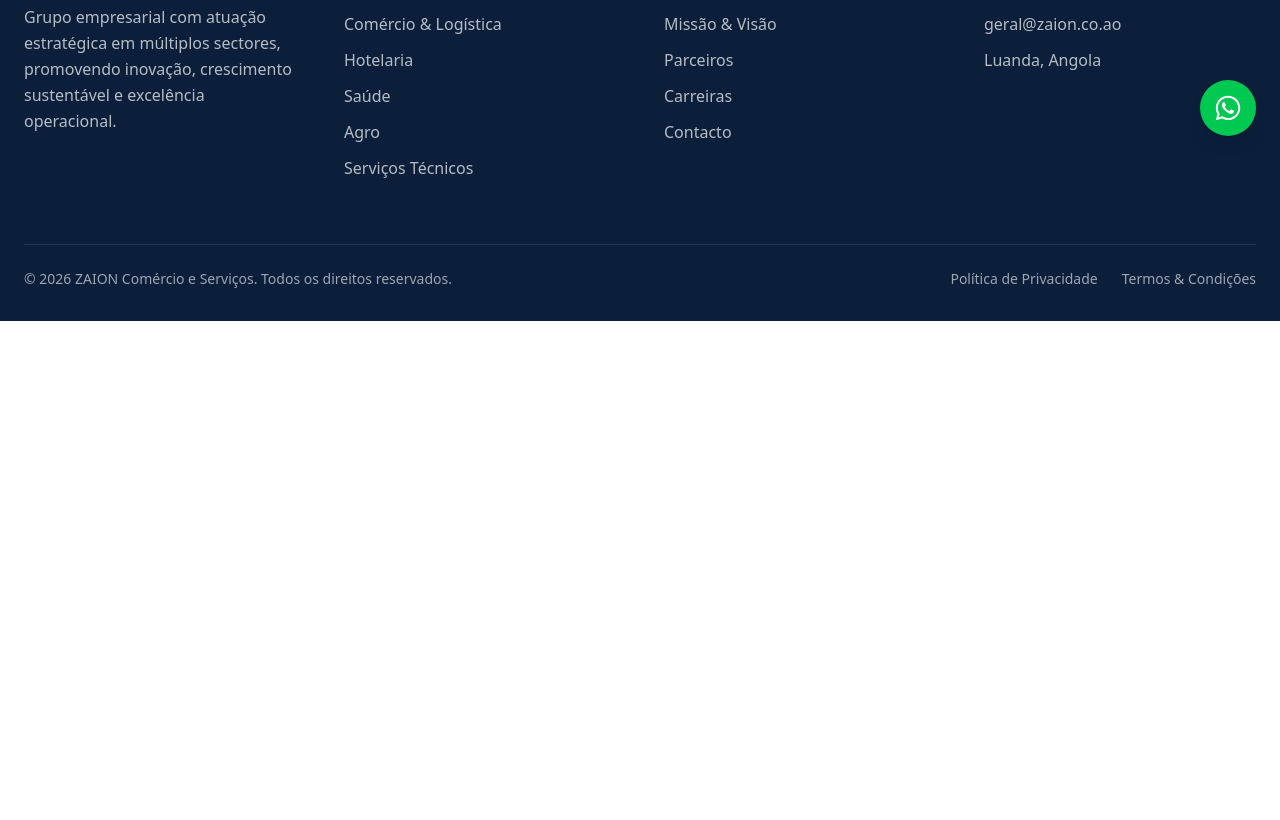
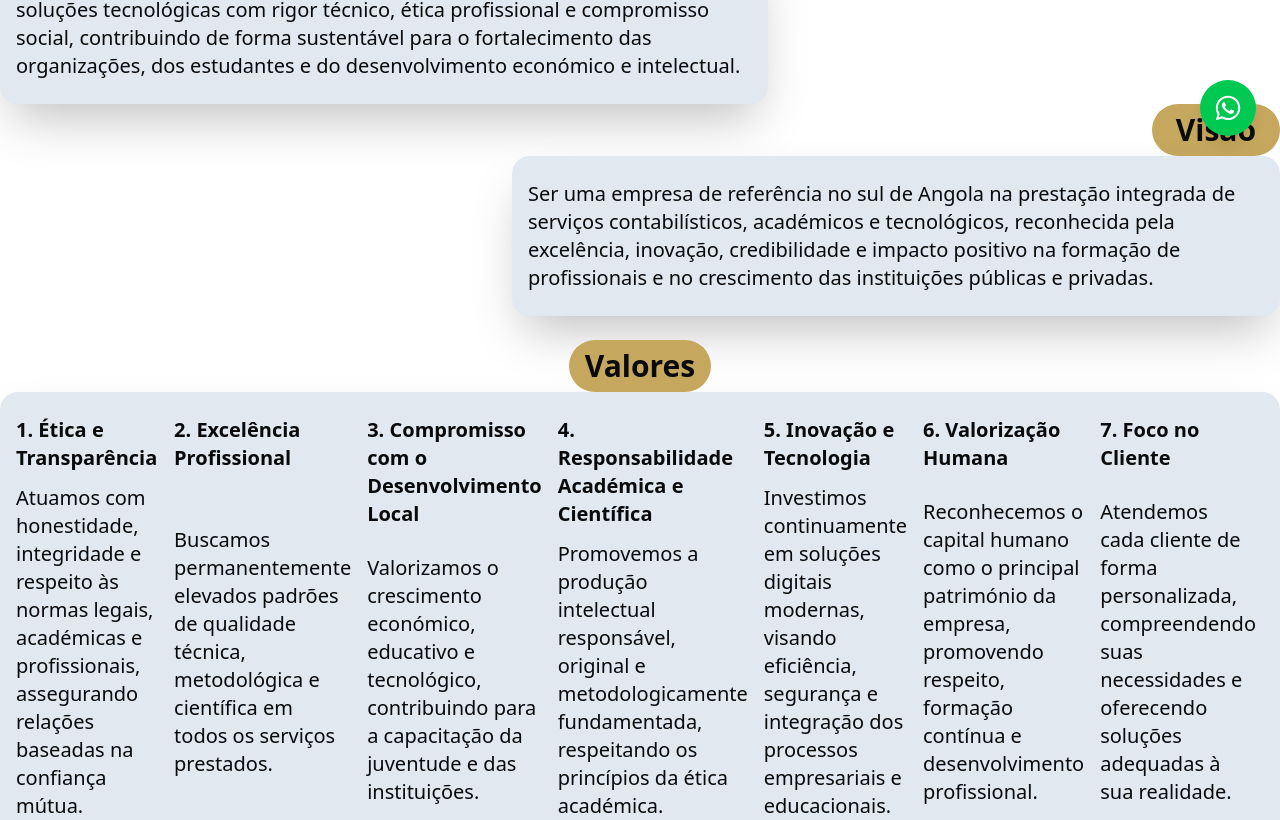
Before and after one commit to OnClickWise/zaion-comercial, a Next.js app: page /grupo in a window 1280 px wide. Shown: the part 640-1460 px from the top of the page. Before the commit the page ends 961 px from the top, so only its background shows below. Built offline with nearby package versions, Linux system fonts and the light colour scheme.

Commit message:
grupopage

```diff
--- a/app/grupo/page.tsx
+++ b/app/grupo/page.tsx
@@ -1,14 +1,10 @@
-import PagConst from "@/components/pagconst"
+import GrupoPage from "@/components/grupo/page"
+
 
 const Sobrepage = () => {
   return (
    <main className="pt-12">
-    <PagConst
-    title="Sobre o Grupo"
-    text="Conheça um pouco mais sobre nossa empresa."
-    />
-
-
+   <GrupoPage/>
     </main>
   )
 }
--- a/app/unidades/page.tsx
+++ b/app/unidades/page.tsx
@@ -1,5 +1,5 @@
 import BusinessSection from '@/components/business/business-section'
-import PagConst from '@/components/pagconst'
+
 import React from 'react'
 
 const ServicePage = () => {
--- /dev/null
+++ b/components/grupo/page.tsx
@@ -0,0 +1,88 @@
+import PagConst from "../pagconst";
+
+export default function GrupoPage(){
+    return(
+        <>
+            <section>
+                <PagConst
+                    title="Sobre o Grupo"
+                    text="Conheça um pouco mais sobre nossa empresa."
+                />
+            </section>
+
+            <section>
+                <div className="pt-12">
+                    <h1 className="bg-[#C6A75E] flex pl-4 py-2 rounded-full font-bold text-3xl max-w-32">
+                        Missão
+                    </h1>
+
+                    <p className="pl-4 p-6 bg-slate-200 rounded-2xl shadow-2xl max-w-3xl text-xl">
+                        Prestar serviços de contabilidade, consultoria, produção académica e soluções tecnológicas com rigor técnico, ética profissional e compromisso social, contribuindo de forma sustentável para o fortalecimento das organizações, dos estudantes e do desenvolvimento económico e intelectual.
+                    </p>
+                </div>
+            </section>
+            <section>
+                <div className="justify-end flex">
+                    <h1 className="bg-[#C6A75E] px-6 py-2 rounded-full  font-bold text-3xl inline-block">
+                          Visão
+                    </h1>
+                    </div>
+                    <div className="flex justify-end">
+                     <p className="pl-4 p-6 bg-slate-200 rounded-2xl shadow-2xl max-w-3xl text-xl">
+                       Ser uma empresa de referência no sul de Angola na prestação integrada de serviços contabilísticos, académicos e tecnológicos, reconhecida pela excelência, inovação, credibilidade e impacto positivo na formação de profissionais e no crescimento das instituições públicas e privadas.
+                    </p>
+                </div>
+            </section>
+            <section className="py-6">
+                <div className="flex justify-center">
+                    <h1 className="bg-[#C6A75E] py-2 px-4 rounded-full font-bold text-3xl">
+                        Valores
+                    </h1>
+                </div>
+                <div className="flex justify-center pl-4 p-6 bg-slate-200 rounded-2xl shadow-2xl text-xl">
+                    <div className="grid">
+                    <h1 className="font-black">1. Ética e Transparência</h1>
+
+                    <p className="py-3">Atuamos com honestidade, integridade e respeito às normas legais, académicas e profissionais, assegurando relações baseadas na confiança mútua.</p>
+
+                    </div>
+
+                    <div className="grid pl-4">
+                    <h1 className="font-black">2. Excelência Profissional</h1>
+
+                    <p className="py-3">Buscamos permanentemente elevados padrões de qualidade técnica, metodológica e científica em todos os serviços prestados.</p>
+                    </div>
+                    <div className="grid pl-4">
+                    <h1 className="font-black">3. Compromisso com o Desenvolvimento Local</h1>
+
+                    <p className="py-3">Valorizamos o crescimento económico, educativo e tecnológico, contribuindo para a capacitação da juventude e das instituições.</p>
+                    </div>
+
+                    <div className="grid pl-4">
+                    <h1 className="font-black">4. Responsabilidade Académica e Científica</h1>
+
+                    <p className="py-3">Promovemos a produção intelectual responsável, original e metodologicamente fundamentada, respeitando os princípios da ética académica.</p>
+                    </div>
+
+                    <div className="grid pl-4">
+                    <h1 className="font-black">5. Inovação e Tecnologia</h1>
+
+                    <p className="py-3">Investimos continuamente em soluções digitais modernas, visando eficiência, segurança e integração dos processos empresariais e educacionais.</p>
+                    </div>
+
+                    <div className="grid pl-4">
+                    <h1 className="font-black">6. Valorização Humana</h1>
+
+                    <p className="py-3">Reconhecemos o capital humano como o principal património da empresa, promovendo respeito, formação contínua e desenvolvimento profissional.</p>
+                    </div>
+
+                    <div className="grid pl-4">
+                    <h1 className="font-black">7. Foco no Cliente</h1>
+
+                    <p className="py-3">Atendemos cada cliente de forma personalizada, compreendendo suas necessidades e oferecendo soluções adequadas à sua realidade.</p>
+                    </div>
+                </div>
+            </section>
+        </>
+    )
+}
```
